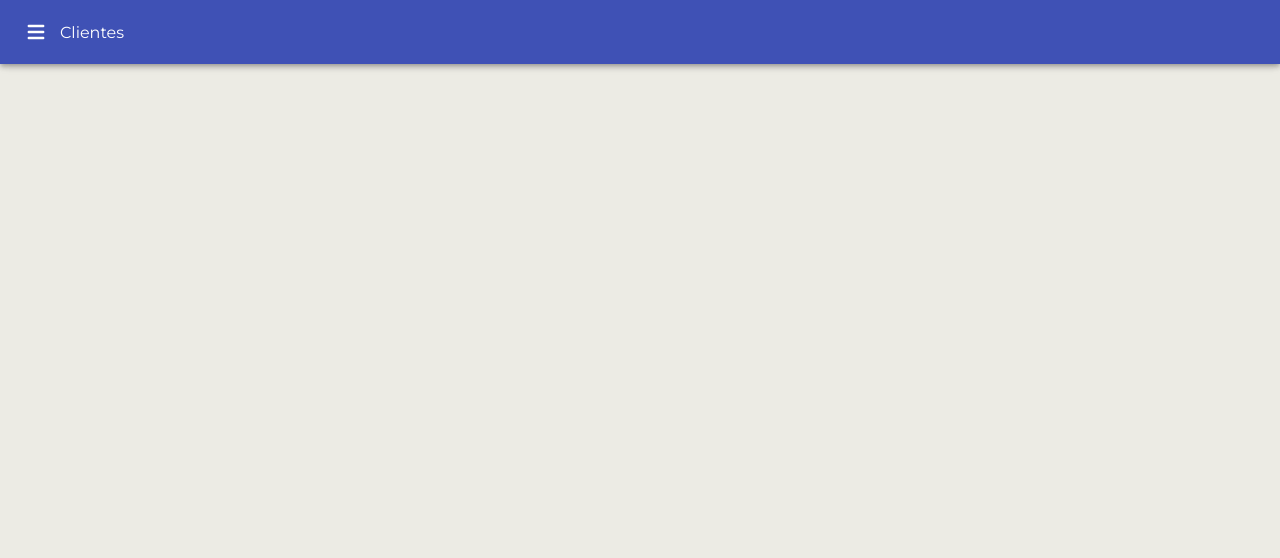
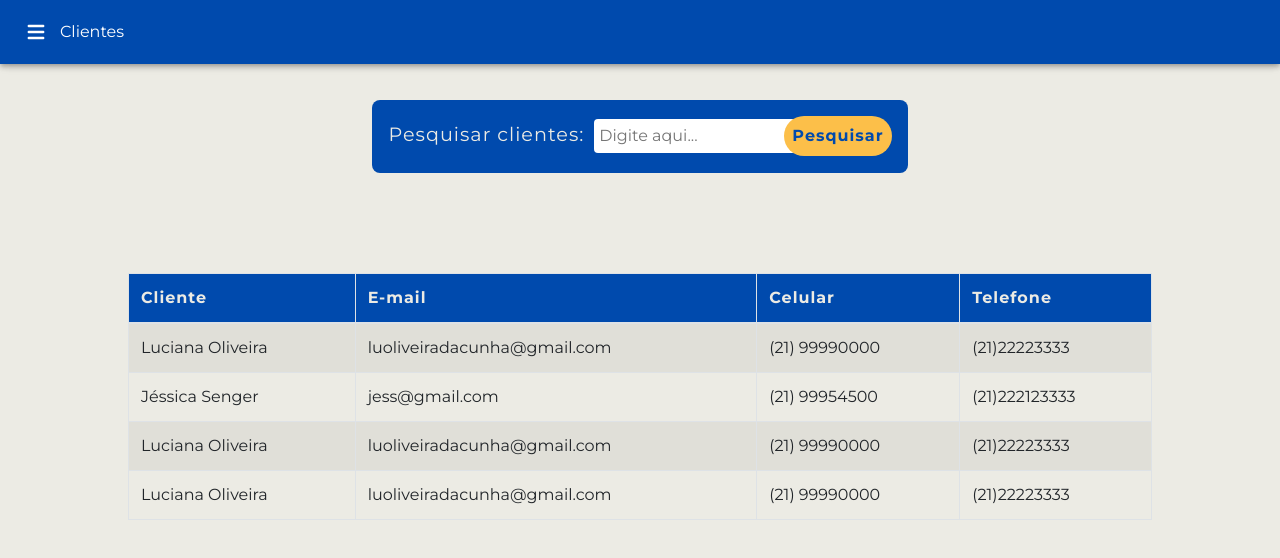
Before and after one commit to jsenger/desafio-afya, a React (Create React App) app in the folder frontend/: page /clients in a window 1280 px wide. Shown: the top 558 px of the page. Built offline with nearby package versions, Linux system fonts and the light colour scheme; sample sign-in values are in the browser's storage; the HTML template or start-up script is replaced by a standard one; a web font is replaced by a local one.

Commit message:
Client search and table

```diff
--- a/frontend/package.json
+++ b/frontend/package.json
@@ -13,8 +13,11 @@
     "@types/react-dom": "^17.0.0",
     "@types/react-router-dom": "^5.1.7",
     "axios": "^0.21.1",
+    "bootstrap": "4.6.0",
     "jsx-runtime": "^1.2.0",
     "react": "^17.0.2",
+    "react-bootstrap": "^1.6.0",
+    "react-bootstrap-drawer": "^1.0.0",
     "react-dom": "^17.0.2",
     "react-icons": "^4.2.0",
     "react-router-dom": "^5.2.0",
--- a/frontend/src/App.tsx
+++ b/frontend/src/App.tsx
@@ -1,5 +1,6 @@
 import GlobalStyles from "./assets/GlobalStyles";
 import Routes from "./routes";
+import 'bootstrap/dist/css/bootstrap.min.css';
 
 const App: React.FC = () => {
   return (
--- /dev/null
+++ b/frontend/src/components/Search/index.tsx
@@ -0,0 +1,22 @@
+import { SearchField } from './styles'
+
+const Search: React.FC = () => {
+  return (
+    <SearchField>
+      <form>
+      <label htmlFor="header-search">
+            Pesquisar clientes:
+      </label>
+        <input
+            type="text"
+            id="header-search"
+            placeholder="Digite aqui..."
+            name="search"
+        />
+        <button type="submit">Pesquisar</button>
+    </form>
+    </SearchField>
+  );
+}
+
+export default Search;
--- /dev/null
+++ b/frontend/src/components/Search/styles.ts
@@ -0,0 +1,63 @@
+import styled from 'styled-components';
+
+export const SearchField = styled.form`
+  background-color: var(--main-color);
+  display: flex;
+  flex-direction: row;
+  flex-wrap: wrap;
+  justify-content: center;
+  align-items: center;
+  margin: 0 auto;
+  margin-top: 100px;
+
+  width: fit-content;
+  min-width: 300px;
+  padding: 1rem;
+  border-radius: 8px;
+
+  label {
+    color: var(--background-color);
+    font-size: 1.2rem;
+    letter-spacing: 1px;
+    margin-right: 10px;
+  }
+
+  input[type="text"] {
+    border: 0;
+    border-radius: 4px;
+    padding: 5px;
+
+  }
+
+  button {
+    background-color: var(--main-button-color);
+    border: 0;
+    border-radius: 1.5rem;
+
+    color: var(--main-color);
+    font-weight: bold;
+    letter-spacing: 1px;
+
+    margin-left: -12px;
+    padding: 8px;
+
+    transition: ease-in-out 0.4s;
+
+    &:hover {
+      filter: brightness(1.5);
+    }
+  }
+
+  @media (max-width: 500px) {
+    button {
+      margin-left: 5px;
+    }
+  }
+
+  @media (max-width: 360px) {
+    width: 80%;
+    button {
+      margin: 5px;
+    }
+  }
+`
--- a/frontend/src/components/Sidebar/index.tsx
+++ b/frontend/src/components/Sidebar/index.tsx
@@ -28,14 +28,6 @@ const useStyles = makeStyles((theme: Theme) =>
       }),
       backgroundColor: '#004AAD',
     },
-    appBarShift: {
-      width: `calc(100% - ${drawerWidth}px)`,
-      marginLeft: drawerWidth,
-      transition: theme.transitions.create(['margin', 'width'], {
-        easing: theme.transitions.easing.easeOut,
-        duration: theme.transitions.duration.enteringScreen,
-      }),
-    },
     menuButton: {
       marginRight: theme.spacing(2),
     },
@@ -62,9 +54,10 @@ const useStyles = makeStyles((theme: Theme) =>
     drawerList: {
       backgroundColor: '#004AAD',
       display: 'flex',
-      height: '40%',
+      height: 400,
       flexDirection: 'column',
-      justifyContent: 'space-between',
+      justifyContent: 'center',
+      gap: 20
     },
     drawerListItems: {
       color: '#ECEBE4',
@@ -102,7 +95,7 @@ export default function Sidebar(props: SideBarProps) {
 
   return (
     <div>
-      <AppBar position="fixed">
+      <AppBar position="fixed" className={classes.appBar}>
         <Toolbar>
           <IconButton
             color="inherit"
--- /dev/null
+++ b/frontend/src/components/Table/index.tsx
@@ -0,0 +1,48 @@
+import { Table } from 'react-bootstrap';
+import {TableContainer} from './styles';
+
+
+const ClientTable: React.FC = () => {
+  return (
+    <TableContainer>
+      <Table striped bordered hover responsive="lg">
+      <thead>
+        <tr>
+          <th>Cliente</th>
+          <th>E-mail</th>
+          <th>Celular</th>
+          <th>Telefone</th>
+        </tr>
+      </thead>
+      <tbody>
+        <tr>
+          <td>Luciana Oliveira</td>
+          <td>luoliveiradacunha@gmail.com</td>
+          <td>(21) 99990000</td>
+          <td>(21)22223333</td>
+        </tr>
+        <tr>
+          <td>Jéssica Senger</td>
+          <td>jess@gmail.com</td>
+          <td>(21) 99954500</td>
+          <td>(21)222123333</td>
+        </tr>
+        <tr>
+          <td>Luciana Oliveira</td>
+          <td>luoliveiradacunha@gmail.com</td>
+          <td>(21) 99990000</td>
+          <td>(21)22223333</td>
+        </tr>
+        <tr>
+          <td>Luciana Oliveira</td>
+          <td>luoliveiradacunha@gmail.com</td>
+          <td>(21) 99990000</td>
+          <td>(21)22223333</td>
+        </tr>
+      </tbody>
+    </Table>
+    </TableContainer>
+  );
+}
+
+export default ClientTable;
--- /dev/null
+++ b/frontend/src/components/Table/styles.ts
@@ -0,0 +1,20 @@
+import styled from 'styled-components';
+
+export const TableContainer = styled.main`
+  margin-top: 100px;
+
+table {
+  width: 80%;
+  margin: 0 auto;
+  height: 50%;
+
+  thead {
+    border-radius: 8px;
+    background-color: var(--main-color);
+    color: var(--background-color);
+    letter-spacing: 1px;
+  }
+
+}
+
+`
--- a/frontend/src/views/pages/Clients/index.tsx
+++ b/frontend/src/views/pages/Clients/index.tsx
@@ -1,8 +1,15 @@
 import Sidebar from '../../../components/Sidebar';
+import ClientTable from '../../../components/Table';
+import Search from '../../../components/Search';
 
 const Clients: React.FC = () => {
   return (
+    <>
     <Sidebar title="Clientes" />
+    <Search />
+    <ClientTable />
+    </>
+
   );
 }
 
--- a/frontend/src/views/pages/Dashboard/index.tsx
+++ b/frontend/src/views/pages/Dashboard/index.tsx
@@ -1,12 +1,18 @@
 import { DashboardContainer } from './styles';
-import Sidebar from '../../../components/Sidebar'
+import Sidebar from '../../../components/Sidebar';
+
 
 const Dashboard: React.FC = () => {
   return (
     <DashboardContainer>
       <Sidebar title="Dashboard" />
-      <div>
-        <h1>Dashboard</h1>
+      <h1>Welcome, Fulana!</h1>
+
+      <div className="content">
+        <img src="./img/medcare.svg" alt="" />
+        <p>
+          Lorem ipsum dolor sit amet, consectetur adipiscing elit. Nulla convallis sed lorem eget elementum. Sed fringilla dui porttitor odio convallis semper. Donec non commodo nunc. Nam aliquam placerat orci in bibendum. Pellentesque pharetra volutpat rhoncus. Sed suscipit dolor turpis, ut convallis orci dapibus sed. Morbi ornare purus mauris, sit amet bibendum elit mattis et. Phasellus laoreet felis sit amet dapibus vulputate. Nam aliquet tincidunt ullamcorper.
+        </p>
       </div>
     </DashboardContainer>
   );
--- a/frontend/src/views/pages/Dashboard/styles.ts
+++ b/frontend/src/views/pages/Dashboard/styles.ts
@@ -5,8 +5,47 @@ export const DashboardContainer = styled.main`
  h1 {
    margin-top: 100px;
    margin-left: 10px;
+   margin-bottom: 1rem;
+   text-align: right;
+   font-weight: lighter;
+   padding: 1rem;
+
  }
 
+.content {
+  display: flex;
+  align-items: center;
+  justify-content: center;
+  gap: 1rem;
+  flex-direction: row;
+  flex-wrap: wrap;
+  margin: 1rem;
 
+  img {
+    flex: 2;
+   // width: 40%;
+    min-width: 300px;
+  }
 
+  p {
+    flex: 2;
+    height: 10vh;
+    min-width: 300px;
+    text-align: justify;
+  }
+}
+
+@media (max-width: 720px) {
+  .content {
+    width: 90%;
+    margin: 0 auto;
+
+    img {
+      width: 100%;
+    }
+    p {
+      width: 100%;
+    }
+  }
+}
 `
```
Also changed, not shown: 1 other file (tests, documents, lock files or other folders).
